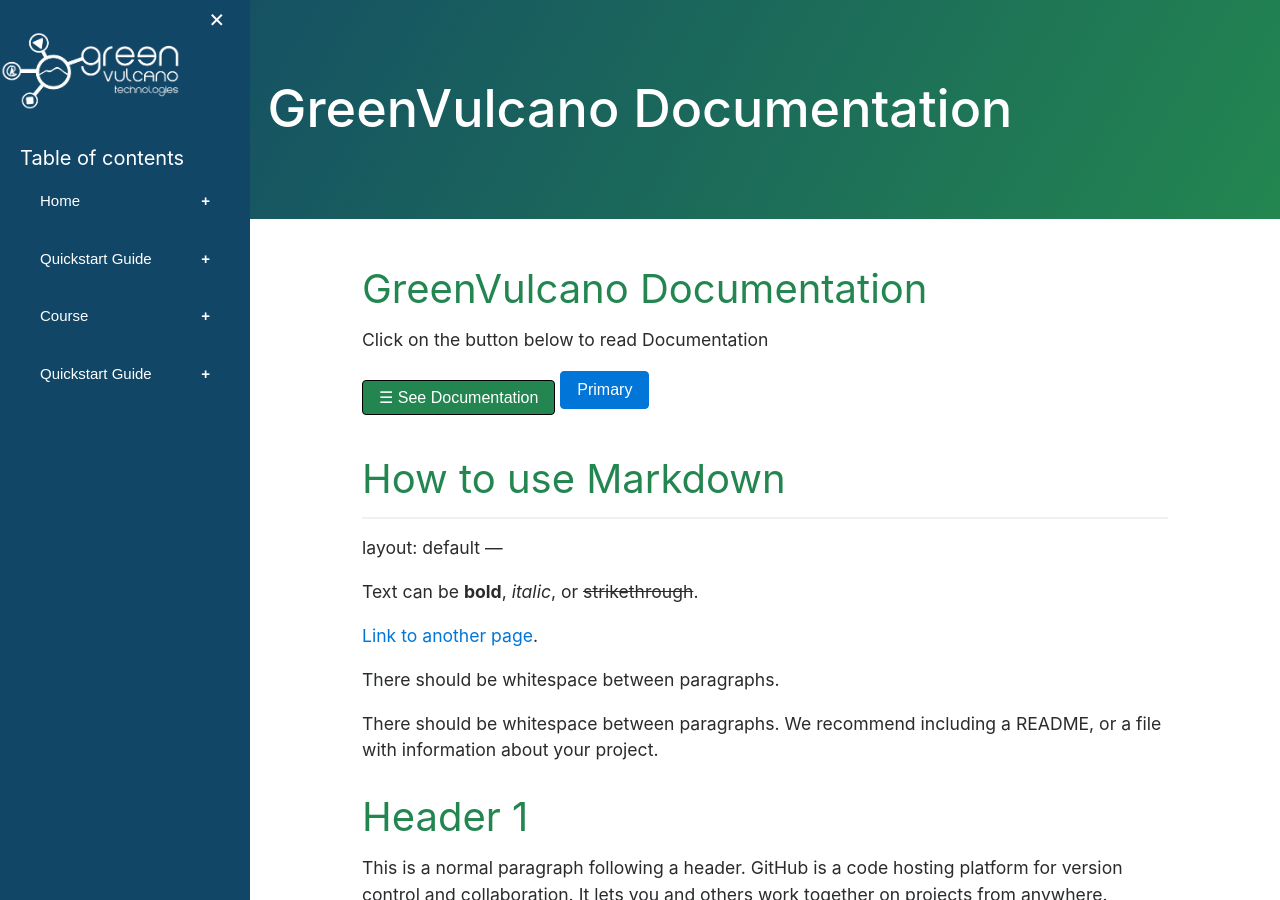
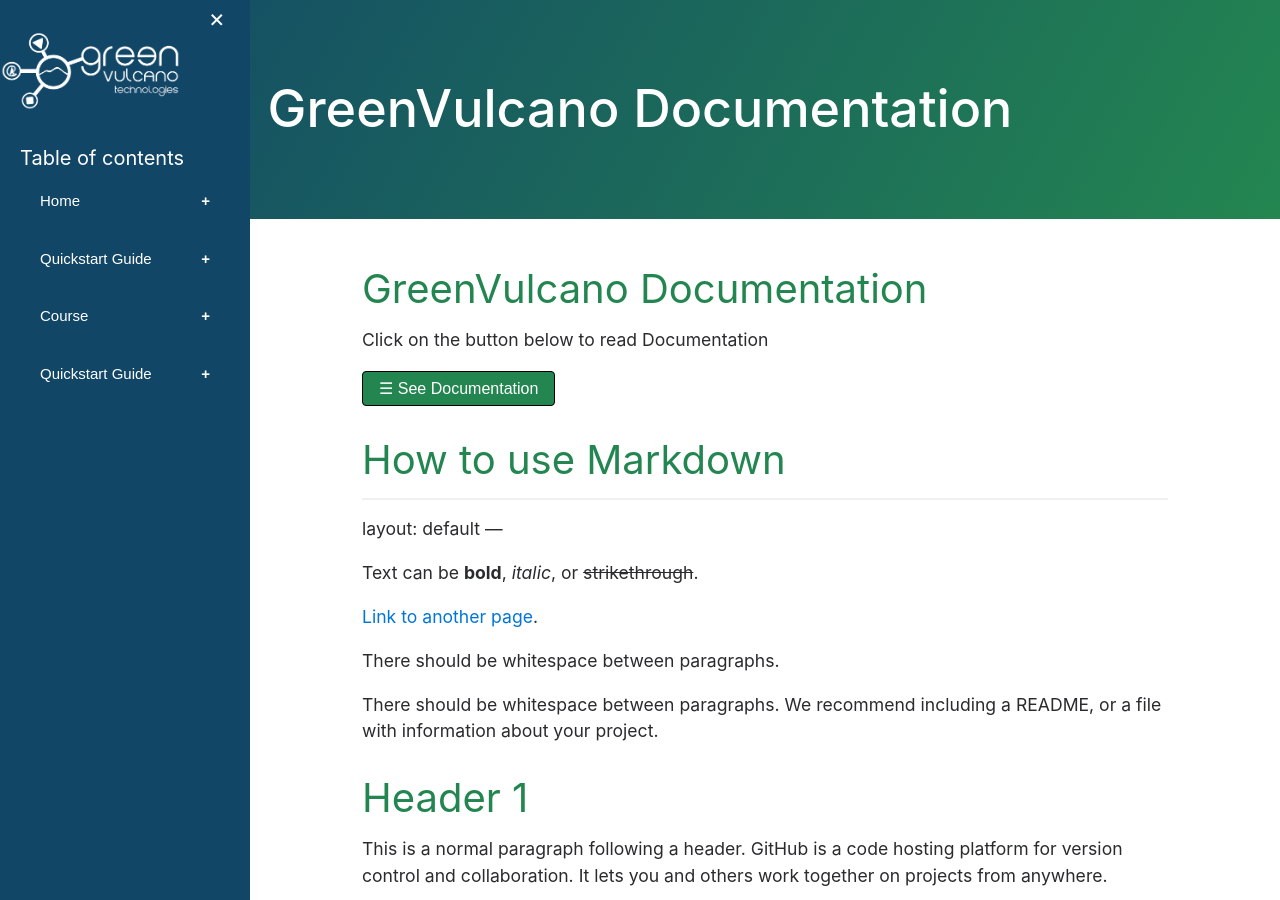
Before and after one commit to dianamw/GreenVulcano-Beta, a Jekyll site: the page built from index.md, in a window 1280 px wide and 900 px high. Built offline with Jekyll 4.4.1, drawn with Linux system fonts in a browser that asks for light colours; our own code applies the rules of GitHub Pages for plain Markdown files; the repository's description, which GitHub fills in, is left out.

Commit message:
Update body.html

```diff
--- a/_includes/body.html
+++ b/_includes/body.html
@@ -65,7 +65,6 @@
       <h1>GreenVulcano Documentation</h1>
       <p>Click on the button below to read Documentation</p>
 	    <button class="Button Button-green" onclick="openNav();">&#9776; See Documentation</button>
-	    <button type="button" class="btn btn-primary">Primary</button>
       {{ content }}
 	<!-- Here ends the Main -->
 </body>
```
